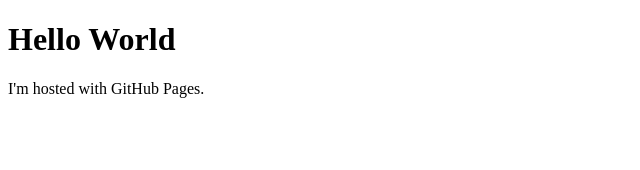
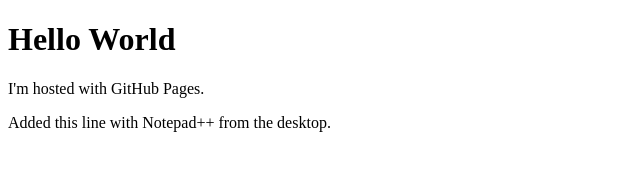
Before and after one commit to tonykitto/github.io, a plain HTML site: page index.html in a window 1280 px wide. Shown: the whole page, without its empty margins (0-640 px from the left). Drawn offline with Linux system fonts and the light colour scheme.

Commit message:
Update index.html
another line of text

```diff
--- a/index.html
+++ b/index.html
@@ -4,5 +4,6 @@
 <head><title>first version</title></head>
 <h1>Hello World</h1>
 <p>I'm hosted with <bold>GitHub Pages</bold>.</p>
+<p>Added this line with Notepad++ from the desktop.</p>
 </body>
 </html>
```
